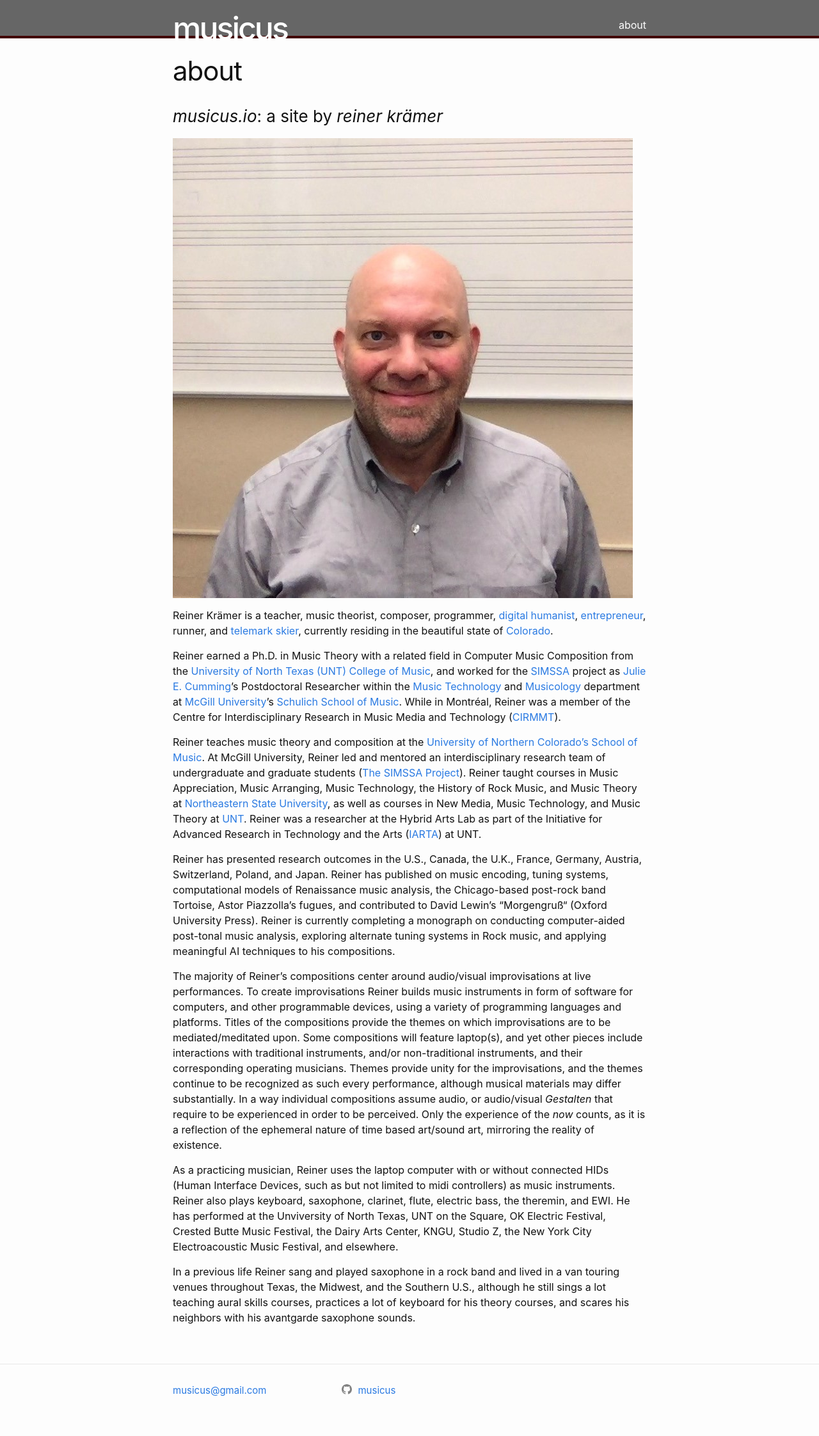
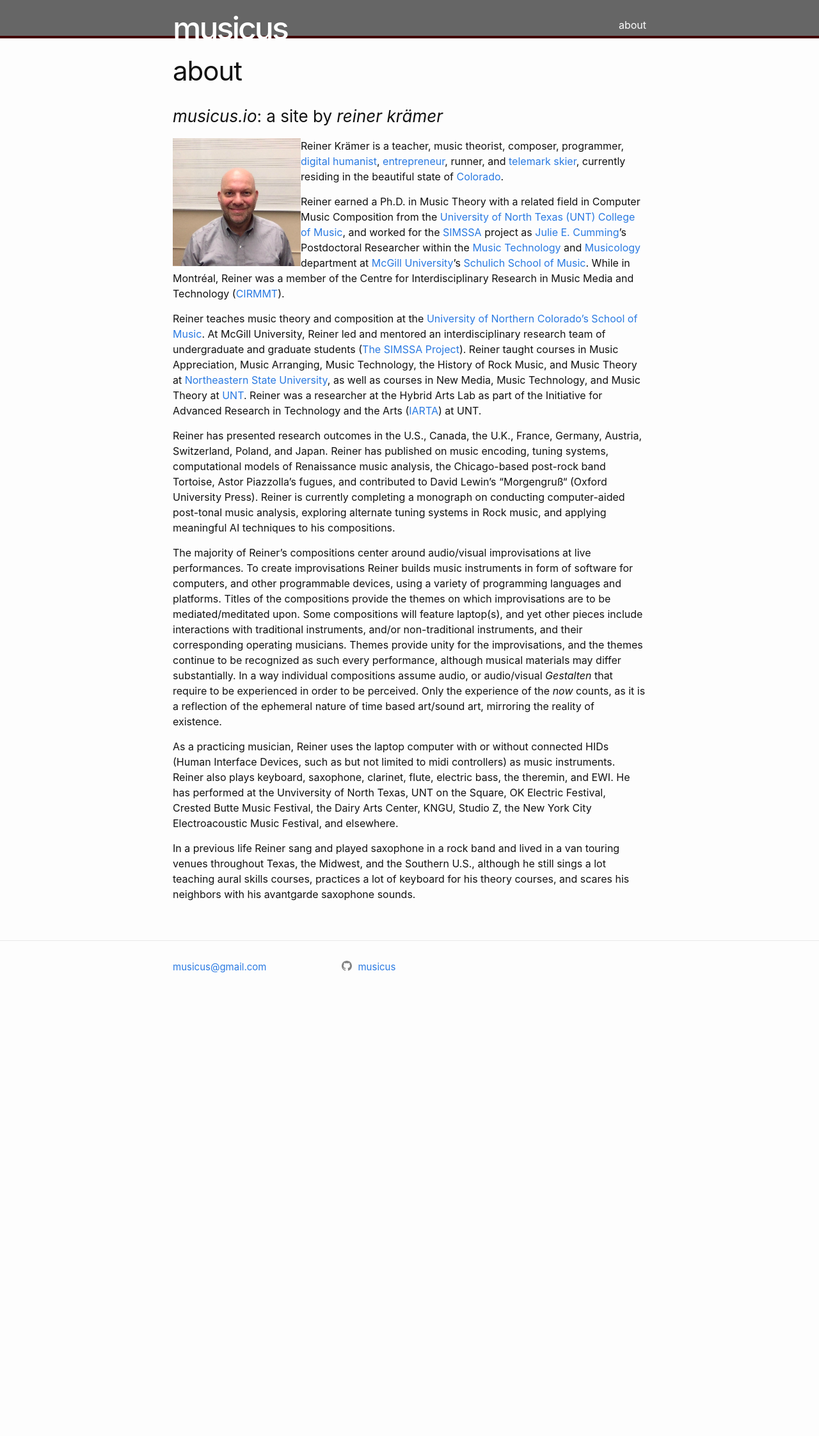
Before and after one commit to musicus/musicus.github.io, a Jekyll site: the page built from about.markdown, in a window 1280 px wide. Shown: the whole page at 64% size. Built offline with Jekyll 4.4.1, drawn with Linux system fonts in a browser that asks for light colours; after the commit the page ends 1583 px from its top, so only the background shows below that.

Commit message:
Added image to about page.

```diff
--- a/about.markdown
+++ b/about.markdown
@@ -6,9 +6,7 @@
 
 ### *musicus.io*: a site by *reiner kr&auml;mer*
 
-![Headshot](https://musicus.io/assets/images/skipass.jpg)
-
-Reiner Krämer is a teacher, music theorist, composer, programmer, [digital humanist](https://www.thebritishacademy.ac.uk/blog/what-are-digital-humanities/){:target="_blank"}, [entrepreneur](https://www.mathnasium.com/boulder/about){:target="_blank"}, runner, and [telemark skier](https://www.youtube.com/watch?v=JCF_ejx4-Kc){:target="_blank"}, currently residing in the beautiful state of [Colorado](https://www.colorado.com){:target="_blank"}.
+<img src="https://musicus.io/assets/images/skipass.jpg" style="float:left;width:200px;height:auto;margin:0 20px 20ps 0px">Reiner Krämer is a teacher, music theorist, composer, programmer, [digital humanist](https://www.thebritishacademy.ac.uk/blog/what-are-digital-humanities/){:target="_blank"}, [entrepreneur](https://www.mathnasium.com/boulder/about){:target="_blank"}, runner, and [telemark skier](https://www.youtube.com/watch?v=JCF_ejx4-Kc){:target="_blank"}, currently residing in the beautiful state of [Colorado](https://www.colorado.com){:target="_blank"}.
 
 Reiner earned a Ph.D. in Music Theory with a related field in Computer Music Composition from the [University of North Texas (UNT) College of Music](https://music.unt.edu){:target="_blank"}, and worked for the [SIMSSA](http://simssa.ca){:target="_blank"} project as [Julie E. Cumming](https://www.mcgill.ca/music/julie-e-cumming){:target="_blank"}'s Postdoctoral Researcher within the [Music Technology](https://www.mcgill.ca/music/about-us/music-technology){:target="_blank"} and [Musicology](https://www.mcgill.ca/music/about-us/music-history-musicology){:target="_blank"} department at [McGill University](https://www.mcgill.ca){:target="_blank"}’s [Schulich School of Music](https://www.mcgill.ca/music/){:target="_blank"}. While in Montréal, Reiner was a member of the Centre for Interdisciplinary Research in Music Media and Technology ([CIRMMT](https://www.cirmmt.org/){:target="_blank"}).
 
```
